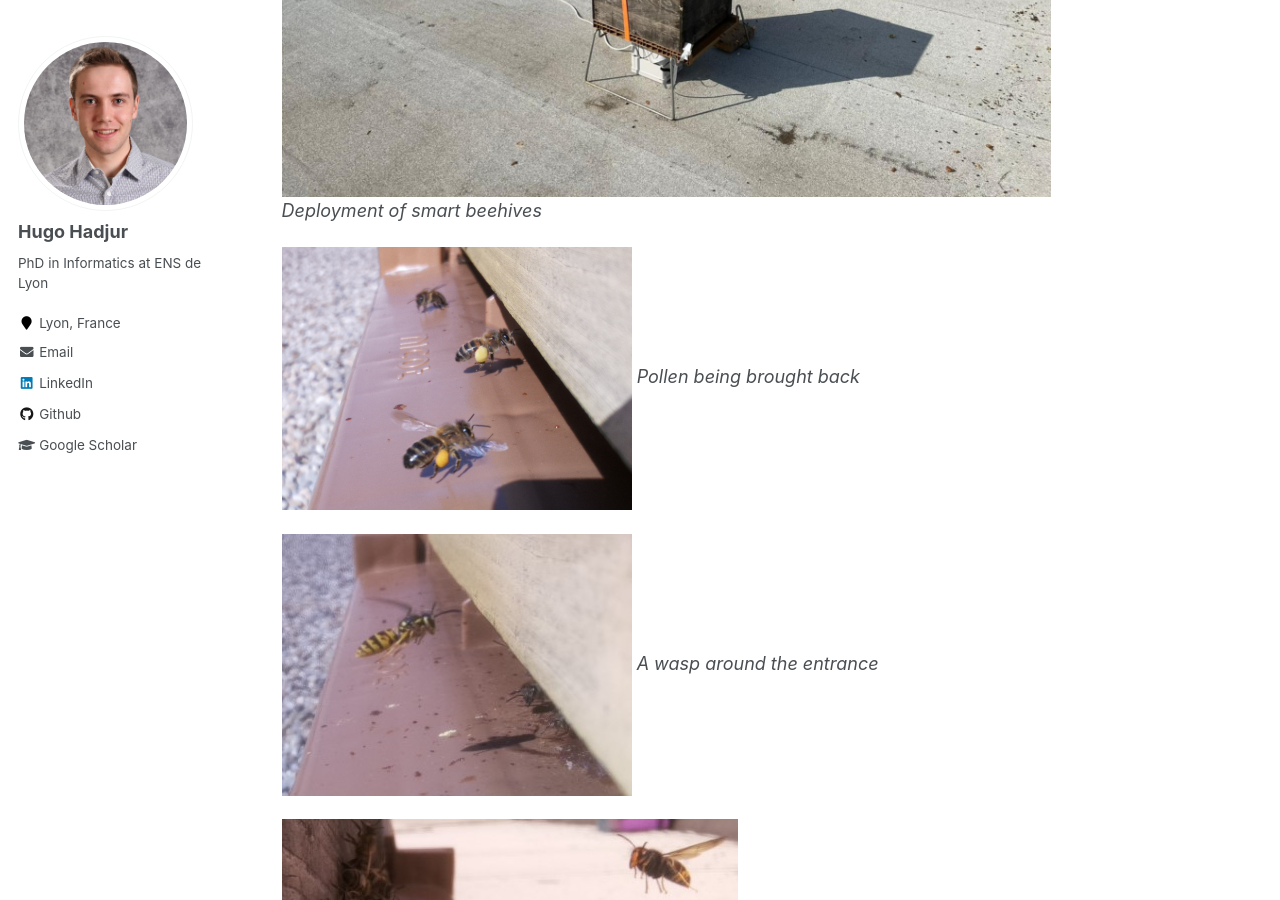
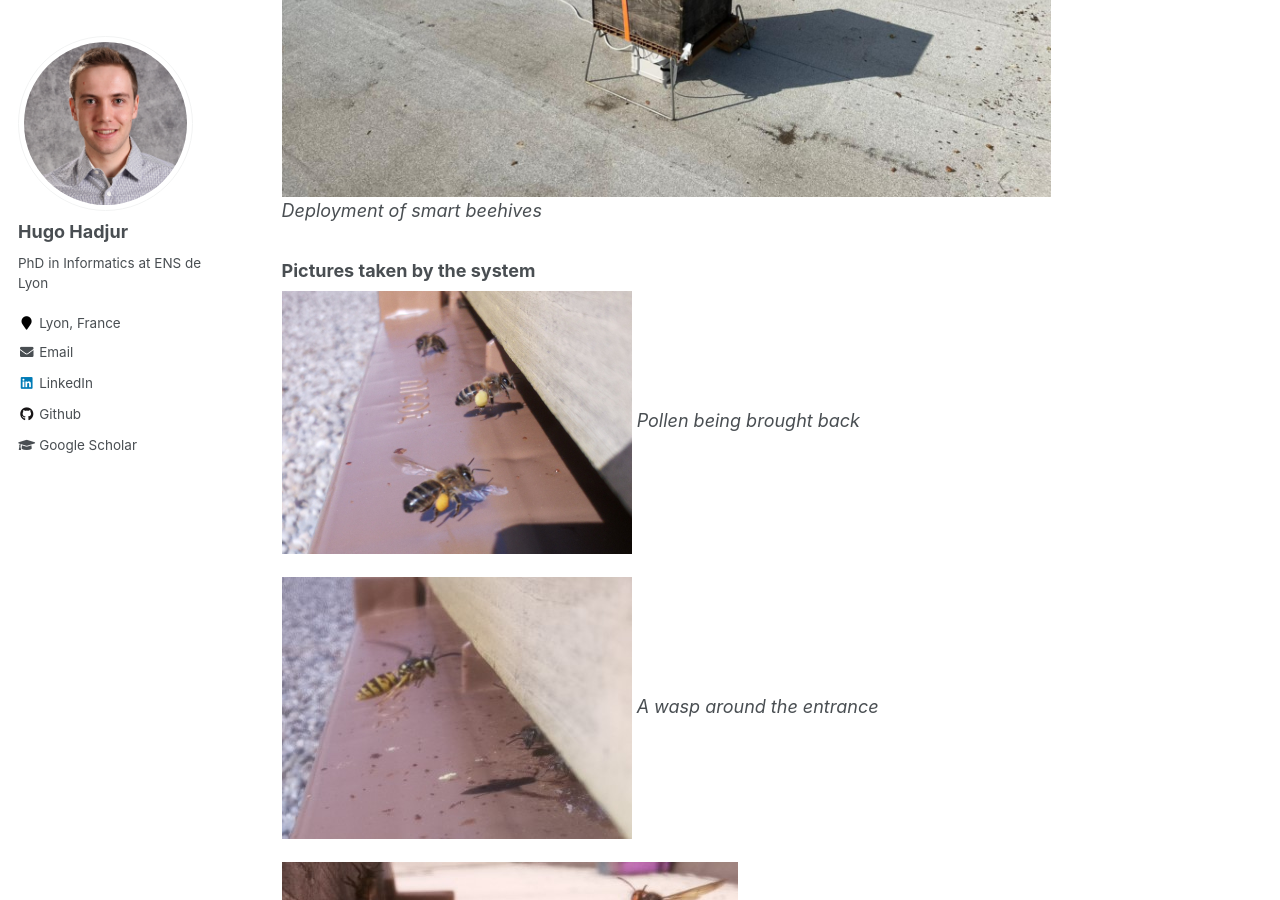
Before and after one commit to hadjurh/hadjurh.github.io, a Jekyll site: the page built from _pages/about.md, in a window 1280 px wide and 900 px high, scrolled down 2226 px. Built offline with Jekyll 4.4.1, drawn with Linux system fonts in a browser that asks for light colours.

Commit message:
Title for pics

```diff
--- a/_pages/about.md
+++ b/_pages/about.md
@@ -29,6 +29,7 @@ Sustainability in AI and IoT, Distributed computing, Deep learning, Data analysi
 ![Deployment of smart beehives](images/deployment_cachan.jpg){:class="img-responsive"}
 *Deployment of smart beehives*
 
+### Pictures taken by the system
 ![Bees bringing pollen back inside their hive](images/bee_pollen.png){:class="img-responsive"}
 *Pollen being brought back*
 
```
